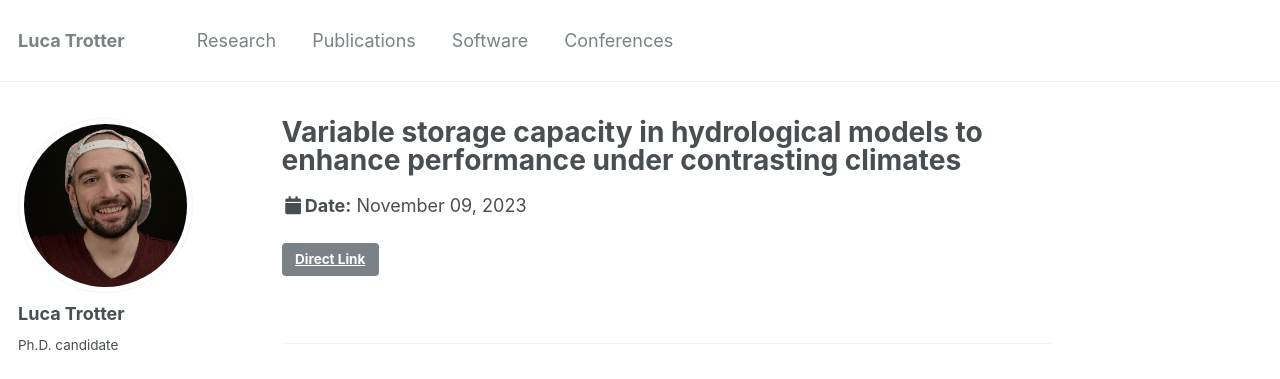
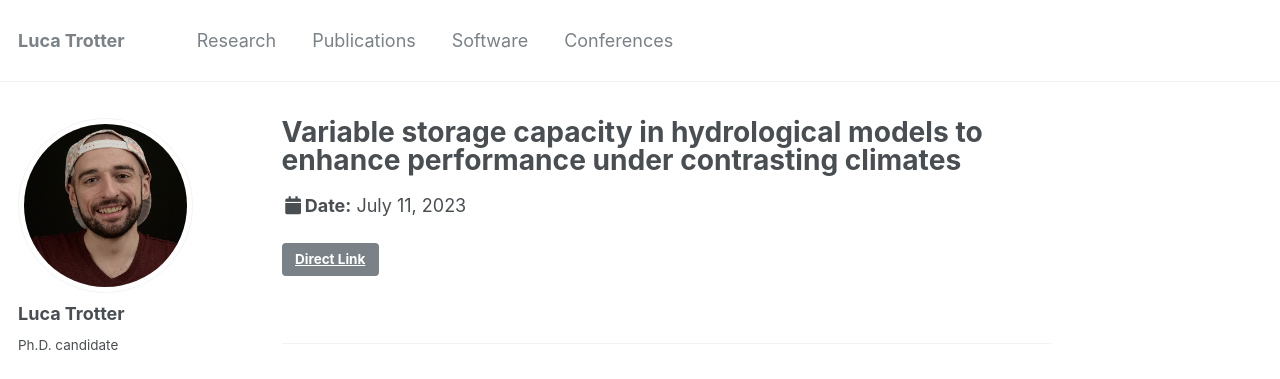
Before and after one commit to ltrotter/ltrotter.github.io, a Jekyll site: the page built from _talks/230711_modsim2023.md, in a window 1280 px wide. Shown: the top 379 px of the page. Built offline with Jekyll 4.4.1, drawn with Linux system fonts in a browser that asks for light colours; some web fonts are replaced.

Commit message:
Fix date in MODSIM2023

```diff
--- a/_talks/230711_modsim2023.md
+++ b/_talks/230711_modsim2023.md
@@ -2,8 +2,8 @@
 title: 'Variable storage capacity in hydrological models to enhance performance under contrasting climates'
 collection: talks
 type: '25th International Congress on Modelling and Simulation (MODSIM2023)'
-date: 2023-11-09 16:00 (Poster session)
-venue: 'Darwin Convention Centre, Hall 2'
+date: 2023-07-11 16:00
+venue: 'Darwin Convention Centre, Hall 2 (Poster hall)'
 location: 'Darwin, Australia'
 link: 'https://modsim2023.exordo.com/files/papers/261/final_draft/trotter.pdf'
 ---
```
